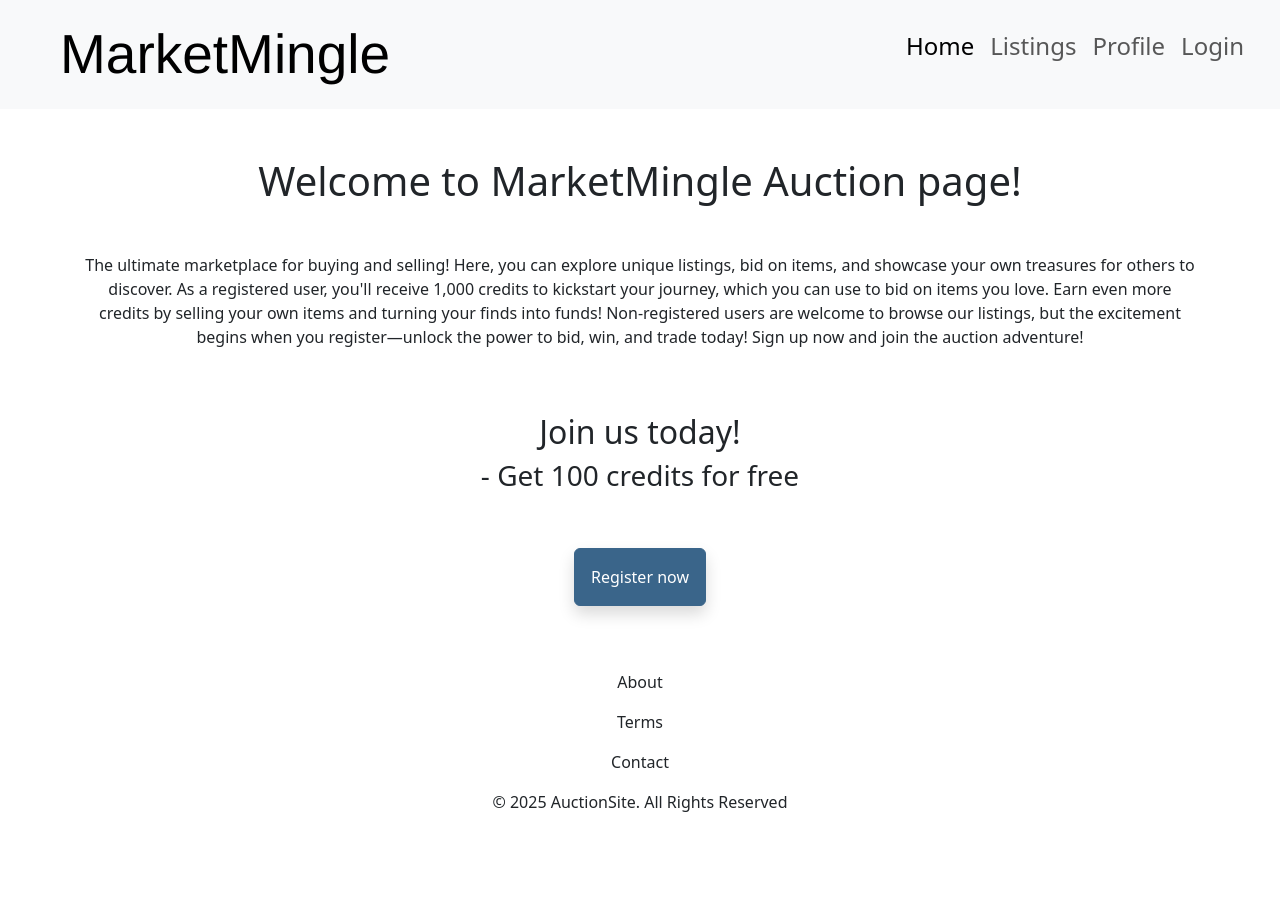
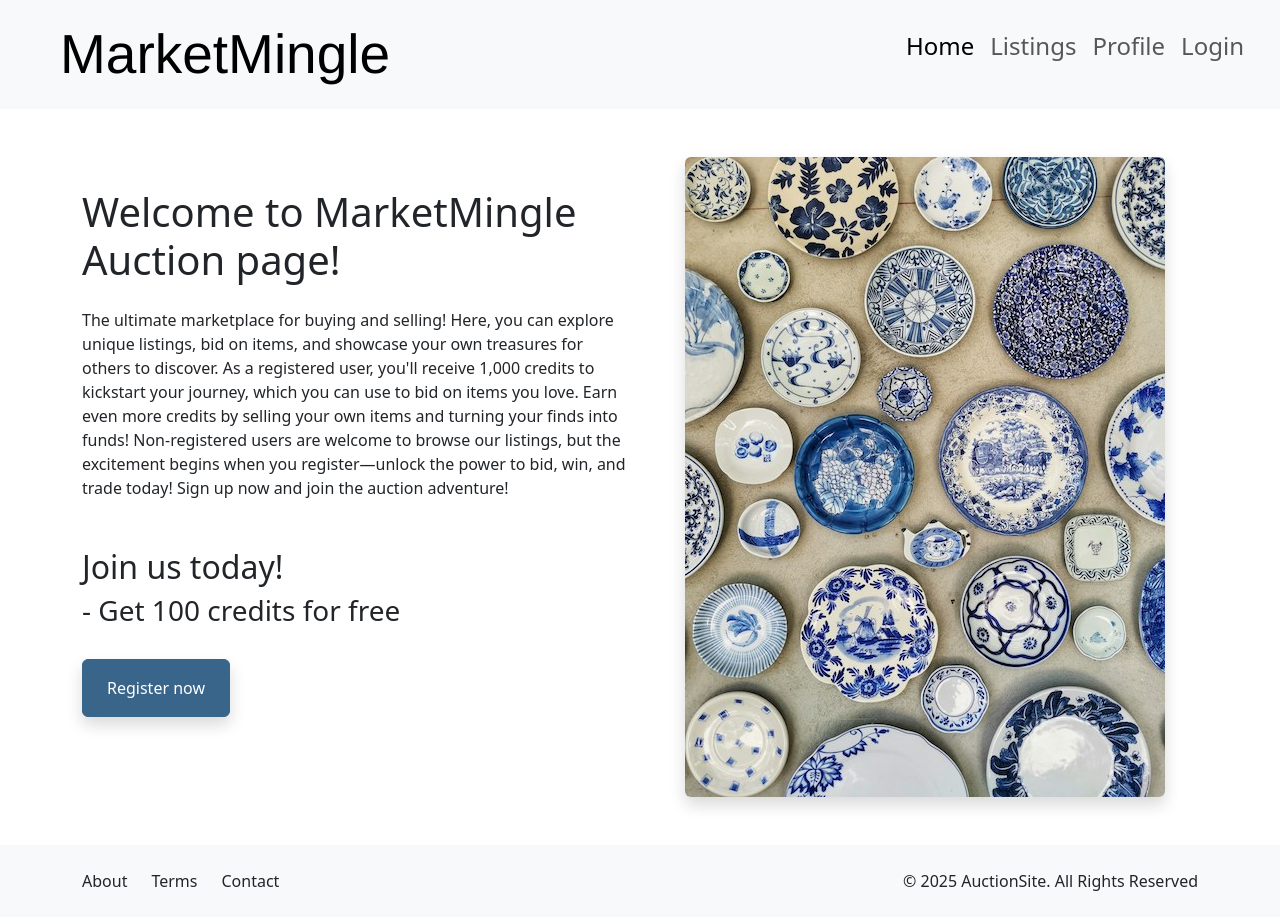
Before and after one commit to elinkrull/semester-project-2, a website: page index.html in a window 1280 px wide. Before the commit the page ends 846 px from the top, so only its background shows below. Drawn offline with nearby package versions, Linux system fonts and the light colour scheme; files that its build step writes are made by us from their sources.

Commit message:
Adds homepage image and small chgs in the homepage layout

```diff
--- a/index.html
+++ b/index.html
@@ -88,29 +88,32 @@
 			</div>
 		</div>
 	</header>
-	<main class="container flex-grow-1 mt-5">
-		<div class="text-center">
-			<h1 class="mb-5">Welcome to MarketMingle Auction page!</h1>
-			<p>The ultimate marketplace for buying and selling!
-
-				Here, you can explore unique listings, bid on items, and showcase your own treasures for others to
-				discover. As a registered user, you'll receive 1,000 credits to kickstart your journey, which you can
-				use to bid on items you love. Earn even more credits by selling your own items and turning your finds
-				into funds!
-
-				Non-registered users are welcome to browse our listings, but the excitement begins when you
-				register—unlock the power to bid, win, and trade today!
-
-				Sign up now and join the auction adventure!</p>
-			<div class="pt-5">
-				<h2>Join us today!</h2>
-				<h3> - Get 100 credits for free</h3>
-
+	<main class="container flex-grow-1 my-5">
+		<div class="row align-items-center">
+			<!-- LEFT SIDE TEXT -->
+			<div class="col-lg-6 mb-4">
+				<h1 class="mb-4">Welcome to MarketMingle Auction page!</h1>
+				<p>
+					The ultimate marketplace for buying and selling! Here, you can explore unique listings, bid on items, and
+					showcase your own treasures for others to discover.
+					As a registered user, you'll receive 1,000 credits to kickstart your journey, which you can use to bid on
+					items you love.
+					Earn even more credits by selling your own items and turning your finds into funds!
+					Non-registered users are welcome to browse our listings, but the excitement begins when you register—unlock
+					the power to bid, win, and trade today!
+					Sign up now and join the auction adventure!
+				</p>
+				<h2 class="mt-5">Join us today!</h2>
+				<h3>- Get 100 credits for free</h3>
 				<!-- Button trigger register modal -->
-				<button type="button" class="btn btn-primary shadow rounded my-5 p-3" data-bs-toggle="modal"
+				<button type="button" class="btn btn-primary shadow rounded my-4 px-4 py-3" data-bs-toggle="modal"
 					data-bs-target="#registerModal">
 					Register now
 				</button>
+			</div>
+			<!-- RIGHT SIDE IMAGE -->
+			<div class="col-lg-6 text-center">
+				<img src="images/foto2-unsplash.jpg" alt="Old blue plates" class="img-fluid rounded shadow">
 			</div>
 		</div>
 
@@ -159,16 +162,26 @@
 		</div>
 
 	</main>
-	<footer class="p-3 text-center footer">
-		<div>
-			<p>About</p>
-			<p>Terms</p>
-			<p>Contact</p>
-		</div>
-		<div>
-			<p>© 2025 AuctionSite. All Rights Reserved</p>
+	<footer class="p-4 bg-light mt-auto">
+		<div class="container">
+			<div class="row text-center text-md-start">
+				<!-- Left side: Links -->
+				<div class="col-md-6 mb-3 mb-md-0">
+					<ul class="list-unstyled d-flex justify-content-center justify-content-md-start gap-4 mb-0">
+						<li><a href="#" class="text-decoration-none text-dark">About</a></li>
+						<li><a href="#" class="text-decoration-none text-dark">Terms</a></li>
+						<li><a href="#" class="text-decoration-none text-dark">Contact</a></li>
+					</ul>
+				</div>
+
+				<!-- Right side: Copyright -->
+				<div class="col-md-6 text-center text-md-end">
+					<p class="mb-0">© 2025 AuctionSite. All Rights Reserved</p>
+				</div>
+			</div>
 		</div>
 	</footer>
+
 </body>
 
 </html>
```
Also changed, not shown: images/foto-unsplash.jpg (added), images/foto2-unsplash.jpg (added), images/foto3-unsplash.jpg (added).
